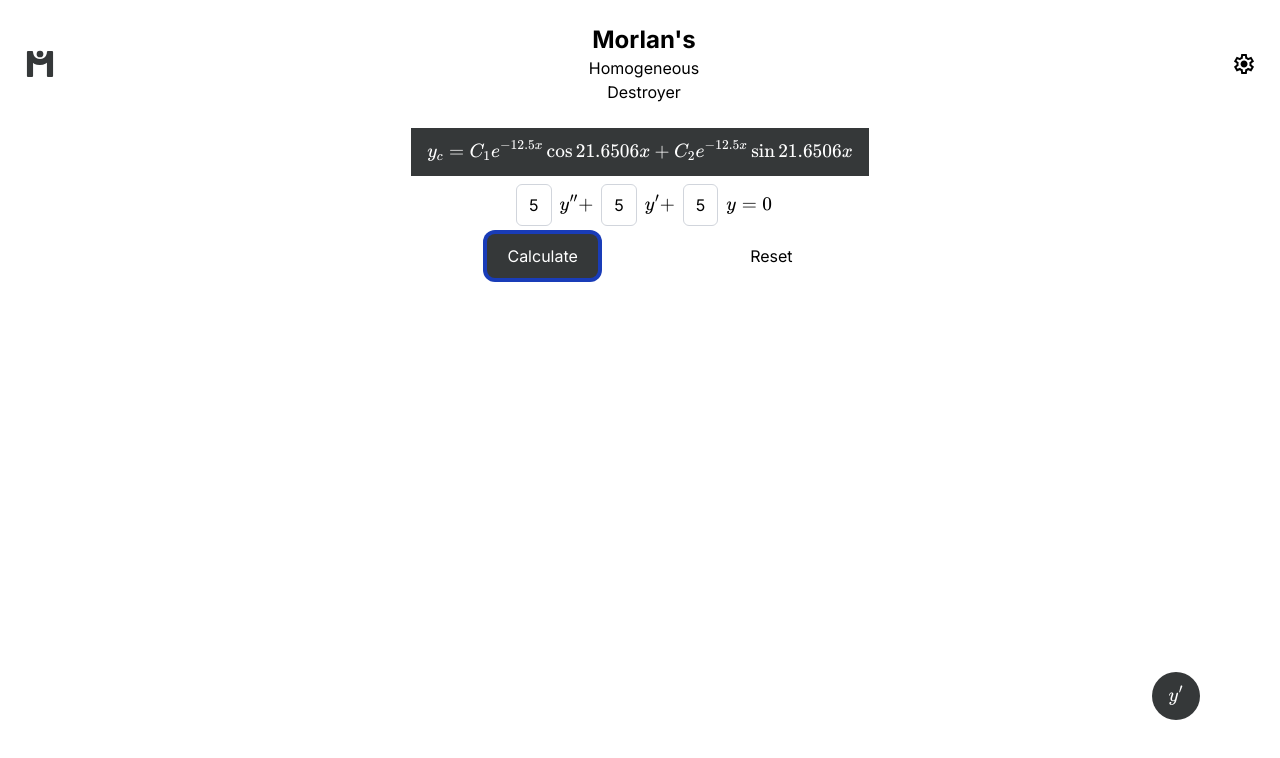
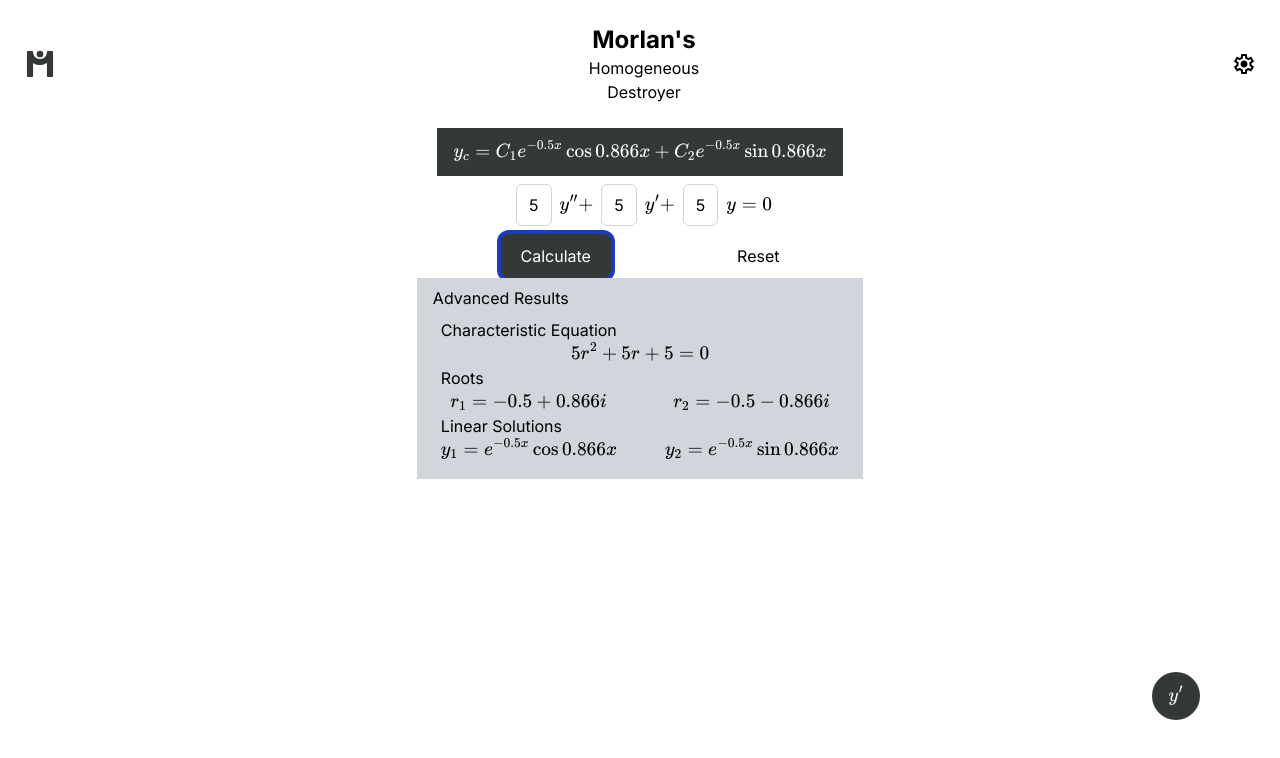
Before and after one commit to P0nchyz/Morlan-s-Homogeneous-Destroyer, a Vue app: page / in a window 1280 px wide. Both pictures are taken after typing "5", "5", "5" into the empty fields and a click on the button "Calculate". Shown: the top 758 px of the page. Built offline with nearby package versions, Linux system fonts and the light colour scheme.

Commit message:
FIXED: Fatal flaw in quadratic formula (Order of Operations)

```diff
--- a/src/App.vue
+++ b/src/App.vue
@@ -3,20 +3,38 @@ import Header from '@/components/Header.vue'
 import SolutionDisplay from '@/components/SolutionDisplay.vue';
 import EquationPreview from '@/components/EquationPreview.vue';
 
-import { getCharEquations, getRoots } from '@/utils/solver';
+import { getCharacteristicEquation, getLinearSolutions, getRoots, trimRoots } from '@/utils/solver';
 import { ref } from 'vue';
 import NotationSelector from '@/components/NotationSelector.vue';
+import Latex from './components/Latex.vue';
 
-let coefficients = ref(['','','']);
+const coefficients = ref(['', '', '']);
 
-const charEquations = ref([]);
+const characteristicEquation = ref('');
+const linearSolutions = ref([]);
+const roots = ref({});
+const showRoots = ref([]);
 function handleCalculate() {
-  charEquations.value = getCharEquations(coefficients.value);
+  characteristicEquation.value = getCharacteristicEquation(coefficients.value);
+  roots.value = getRoots(coefficients.value);
+  const trimmedRoots = trimRoots(roots.value);
+  if (!roots.value.isComplex) {
+    showRoots.value = trimmedRoots;
+    if (trimmedRoots.length == 1) {
+      showRoots.value[1] = trimmedRoots[0];
+    }
+  } else {
+    showRoots.value = [`${trimmedRoots.real} + ${trimmedRoots.imaginary}i`, `${trimmedRoots.real} - ${trimmedRoots.imaginary}i`]
+  }
+
+  linearSolutions.value = getLinearSolutions(coefficients.value);
 }
 
 function handleReset() {
-  coefficients.value = ['','',''];
-  charEquations.value = [];
+  coefficients.value = ['', '', ''];
+  linearSolutions.value = [];
+  roots.value = {};
+  showRoots.value = [];
 }
 
 </script>
@@ -25,15 +43,42 @@ function handleReset() {
   <Header />
   <main class="flex flex-col items-center">
     <div id="calculator" class="flex flex-col items-center">
-      <SolutionDisplay v-if="charEquations[0] !== undefined" :y1="charEquations[0]" :y2="charEquations[1]" />
+      <SolutionDisplay v-if="linearSolutions[0] !== undefined" :y1="linearSolutions[0]" :y2="linearSolutions[1]" />
       <div v-else class="bg-onyx h-12 w-64 text-white"></div>
-      <EquationPreview v-model="coefficients"/>
+      <EquationPreview v-model="coefficients" />
       <div id="buttons" class="flex justify-around self-stretch">
-        <button @click="handleCalculate" class="text-white bg-onyx hover:brightness-140 focus:ring-4 focus:ring-blue-800 px-5 py-2.5 rounded-lg">Calculate</button>
+        <button @click="handleCalculate"
+          class="text-white bg-onyx hover:brightness-140 focus:ring-4 focus:ring-blue-800 px-5 py-2.5 rounded-lg">Calculate</button>
         <button @click="handleReset">Reset</button>
       </div>
     </div>
-    <div id="adv-results"></div>
+    <div id="adv-results" class="flex flex-col bg-gray-300 px-4 py-2">
+      <div>
+        <h2>Advanced Results</h2>
+      </div>
+      <div class="m-2">
+        <div>
+          <h3>Characteristic Equation</h3>
+          <div>
+            <Latex :math="characteristicEquation" />
+          </div>
+        </div>
+        <div>
+          <h3>Roots</h3>
+          <div class="flex justify-around gap-12">
+            <Latex :math="'r_1=' + showRoots[0]" />
+            <Latex :math="'r_2=' + showRoots[1]" />
+          </div>
+        </div>
+        <div>
+          <h3>Linear Solutions</h3>
+          <div class="flex justify-around gap-12">
+            <Latex :math="'y_1=' + linearSolutions[0]" />
+            <Latex :math="'y_2=' + linearSolutions[1]" />
+          </div>
+        </div>
+      </div>
+    </div>
   </main>
   <div class="absolute bottom-20 right-20 w-fit h-fit">
     <NotationSelector />
--- a/src/utils/solver.js
+++ b/src/utils/solver.js
@@ -1,28 +1,27 @@
 import { usePreferences } from './usePreferences'
 
-const getCharEquations = (coefficients) => {
-  const { decimalPlaces } = usePreferences()
-  const decimals = decimalPlaces.value
+const getCharacteristicEquation = (coefficients) => {
+  coefficients = formatCoefficients(coefficients)
+  return `${coefficients[2]}r^2 + ${coefficients[1]}r + ${coefficients[0]} = 0`
+}
 
-  coefficients = coefficients.map((e) => (e === '' ? 1 : e))
+const getLinearSolutions = (coefficients) => {
+  coefficients = formatCoefficients(coefficients)
   const roots = getRoots(coefficients)
+  const trimmedRoots = trimRoots(roots)
 
   if (!roots.isComplex) {
-    let trimmedRoots = roots.roots.map((num) => Number(num.toFixed(decimals)))
     return [
       expString(trimmedRoots[0]),
       trimmedRoots.length == 2 ? expString(trimmedRoots[1]) : 'x' + expString(trimmedRoots[0]),
     ]
   } else {
-    let trimmedRoot = {
-      real: Number(roots.roots[0].real.toFixed(decimals)),
-      imaginary: Number(roots.roots[0].imaginary.toFixed(decimals)),
-    }
-    return [cplxToCos(trimmedRoot), cplxToSin(trimmedRoot)]
+    return [cplxToCos(trimmedRoots), cplxToSin(trimmedRoots)]
   }
 }
 
 const getRoots = (coefficients) => {
+  coefficients = formatCoefficients(coefficients)
   let a = coefficients[0],
     b = coefficients[1],
     c = coefficients[2]
@@ -41,51 +40,60 @@ const getRoots = (coefficients) => {
 
   if (discriminant > 0) {
     returnRoots.isComplex = false
-    returnRoots.roots[0] = ((-b + Math.sqrt(discriminant)) / 2) * a
-    returnRoots.roots[1] = ((-b - Math.sqrt(discriminant)) / 2) * a
+    returnRoots.roots[0] = (-b + Math.sqrt(discriminant)) / (2 * a)
+    returnRoots.roots[1] = (-b - Math.sqrt(discriminant)) / (2 * a)
   } else if (discriminant == 0) {
     returnRoots.isComplex = false
-    returnRoots.roots[0] = (-b / 2) * a
+    returnRoots.roots[0] = -b / (2 * a)
   } else {
     returnRoots.isComplex = true
     returnRoots.roots[0] = {
-      real: (-b / 2) * a,
-      imaginary: (Math.sqrt(Math.abs(discriminant)) / 2) * a,
+      real: -b / (2 * a),
+      imaginary: Math.abs(Math.sqrt(Math.abs(discriminant)) / (2 * a)),
     }
   }
   return returnRoots
 }
 
+const trimRoots = (roots) => {
+  const { decimalPlaces } = usePreferences()
+  const decimals = decimalPlaces.value
+  if (!roots.isComplex) {
+    return roots.roots.map((num) => Number(num.toFixed(decimals)))
+  } else {
+    return {
+      real: Number(roots.roots[0].real.toFixed(decimals)),
+      imaginary: Number(roots.roots[0].imaginary.toFixed(decimals)),
+    }
+  }
+}
+
 const expString = (number) => {
   if (number == 0) {
     return ''
-  } else if (number == 1) {
-    return 'e^{x}'
-  } else if (number == -1) {
-    return 'e^{-x}'
   } else {
-    return `e^{${number}x}`
+    return `e^{${coefficientString(number)}x}`
   }
 }
 
 const cplxToCos = (cplx) => {
-  let scalar = cplx.imaginary
-  if (scalar == 1) {
-    scalar = ''
-  } else if (scalar == -1) {
-    scalar = '-'
-  }
-  return expString(cplx.real) + `\\cos{${cplx.imaginary == 1 ? '' : cplx.imaginary}x}`
+  return expString(cplx.real) + `\\cos{${coefficientString(cplx.imaginary)}x}`
 }
 
 const cplxToSin = (cplx) => {
-  let scalar = cplx.imaginary
-  if (scalar == 1) {
-    scalar = ''
-  } else if (scalar == -1) {
-    scalar = '-'
-  }
-  return expString(cplx.real) + `\\sin{${scalar}x}`
+  return expString(cplx.real) + `\\sin{${coefficientString(cplx.imaginary)}x}`
 }
 
-export { getCharEquations, getRoots }
+const coefficientString = (coefficient) => {
+  if (coefficient == 1) {
+    return ''
+  } else if (coefficient == -1) {
+    return '-'
+  } else {
+	return coefficient.toString();
+  }
+}
+
+const formatCoefficients = (coefficients) => coefficients.map((e) => (e === '' ? 1 : e))
+
+export { getCharacteristicEquation, getLinearSolutions, getRoots, trimRoots }
```
